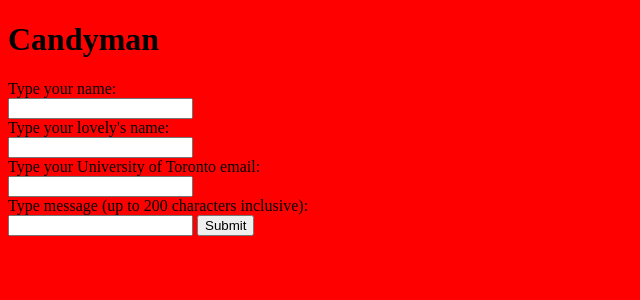
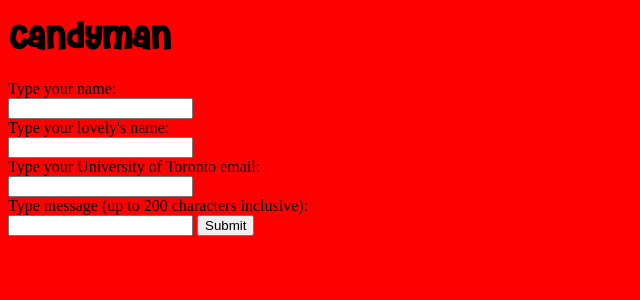
Before and after one commit to udaraweerasinghege/uofthacks2015, a PHP site: page /public/index.html in a window 1280 px wide. Shown: the top 300 px of the page, without its empty margins (0-640 px from the left). Run offline with PHP 8.4, Linux system fonts and the light colour scheme.

Commit message:
Updated version

```diff
--- a/styles/css/index.css
+++ b/styles/css/index.css
@@ -1 +1 @@
-body{background-color:red}header{font-family:Cheri}
+body{background-color:red}@font-face{font-family:Cheri;src:url(../fonts/CHERI___.ttf)}header{font-family:Cheri}
--- a/styles/scss/index.scss
+++ b/styles/scss/index.scss
@@ -1,5 +1,10 @@
 body {
 	background-color: red;
+}
+
+@font-face {
+    font-family: Cheri;
+    src: url(../fonts/CHERI___.ttf);
 }
 
 header {
```
